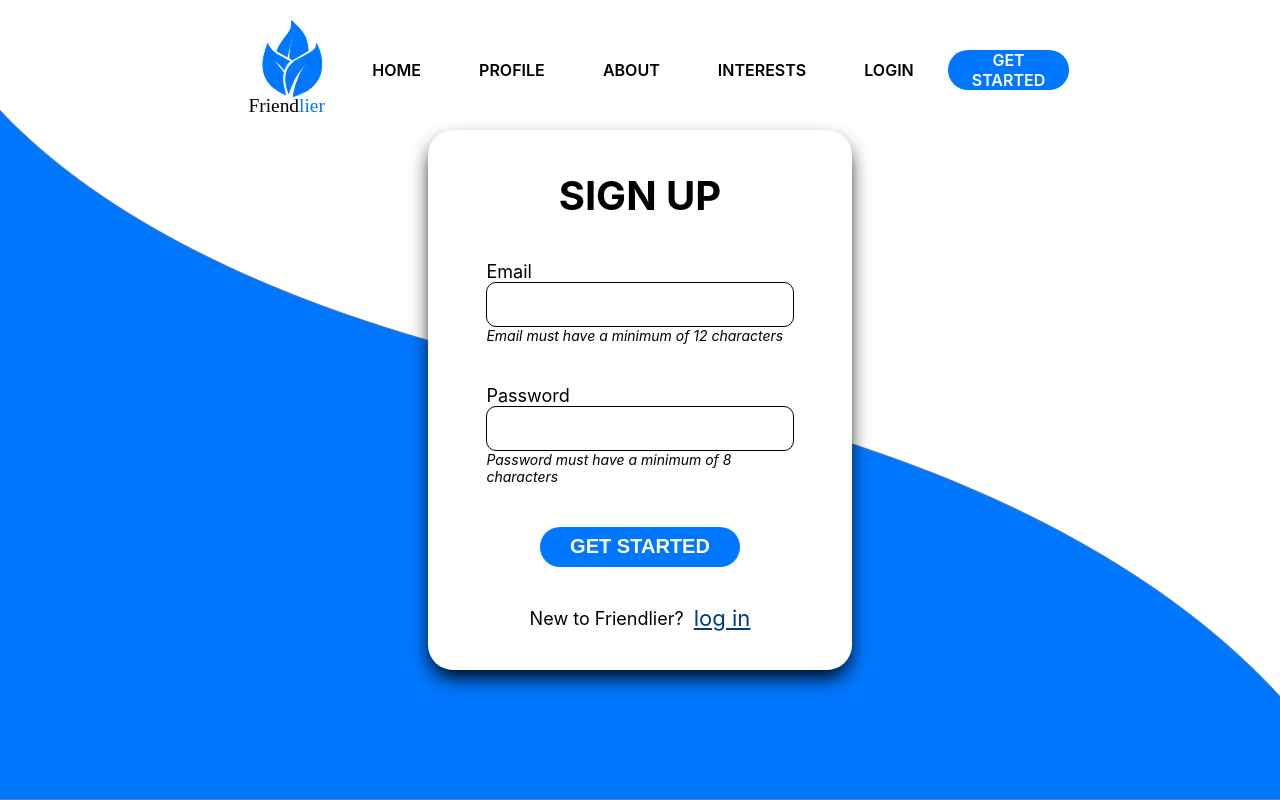
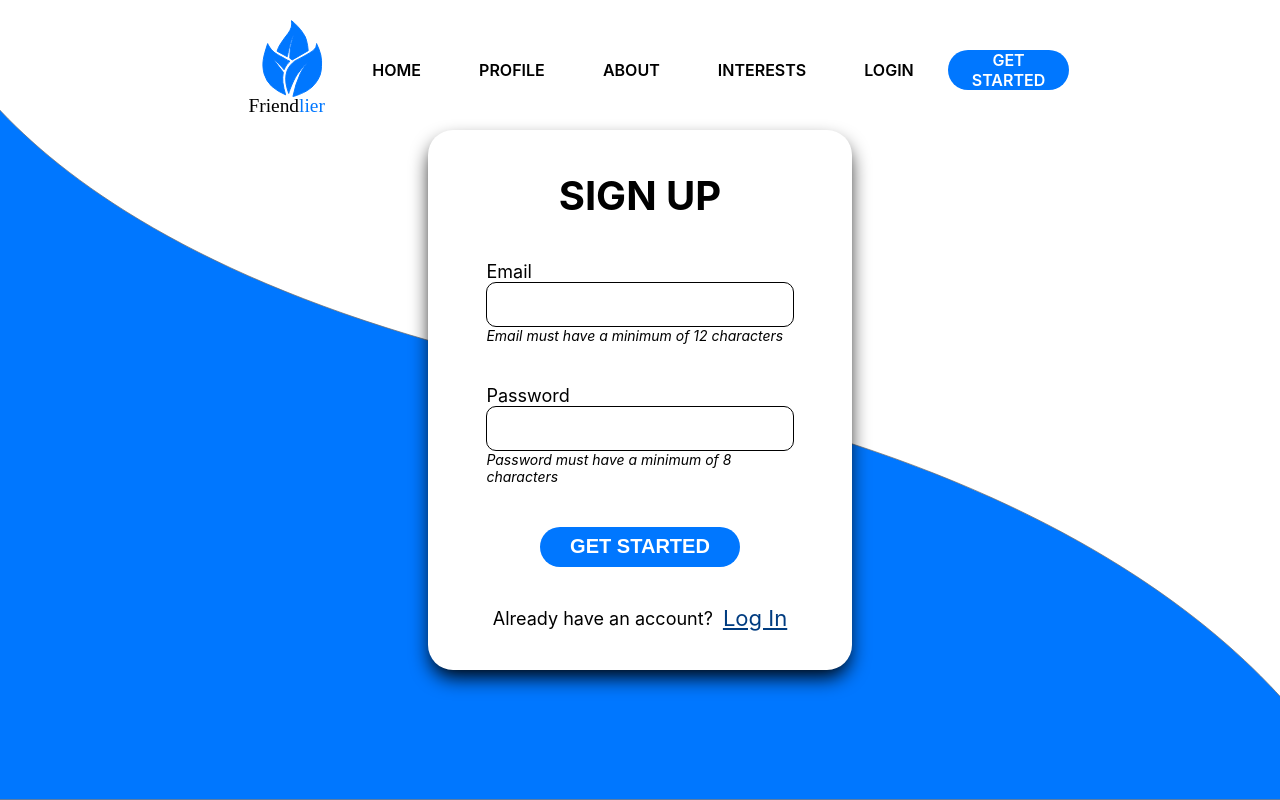
Before and after one commit to Hideir/Mentorship, a React (Create React App) app: page /signup in a window 1280 px wide. Built offline with nearby package versions, Linux system fonts and the light colour scheme.

Commit message:
fixed login button form

```diff
--- a/src/components/CredentialsForm.jsx
+++ b/src/components/CredentialsForm.jsx
@@ -74,10 +74,9 @@ const CredentialsForm = props => {
           {buttonValue}
         </StyledButton>
         <StyledText>
-          New to Friendlier?
-          <StyledSignup to="/signup" primary="true">
-            {props.isLoginPage ? "sign up now" : "log in"}
-          </StyledSignup>
+         {props.isLoginPage ? 'New to Friendlier?' : 'Already have an account?'}
+         {props.isLoginPage ? <StyledSignup to="/signup" primary="true">Sign Up</StyledSignup> : <StyledSignup to="/login" primary="true">Log In</StyledSignup>}
+
         </StyledText>
         {!props.isLoginPage ? null : (
           <StyledLink to="/forgot-credentials">
--- a/src/components/MobileMenu/MobileMenu.jsx
+++ b/src/components/MobileMenu/MobileMenu.jsx
@@ -1,7 +1,7 @@
 import React, {useState} from "react";
 import { Link } from "react-router-dom";
 import { FontAwesomeIcon } from "@fortawesome/react-fontawesome";
-import { faUser, faHome, faCompass, faStar, faPlus } from "@fortawesome/free-solid-svg-icons";
+import { faUser, faHome, faSignInAlt, faSignOutAlt, faPlus } from "@fortawesome/free-solid-svg-icons";
 
 import "./MobileMenu.css";
 
@@ -24,8 +24,8 @@ const MobileMenu = () => {
         <FontAwesomeIcon icon={faHome}/>
         Home
       </Link>
-      <Link to="/discover" className="iconLinks">
-      <FontAwesomeIcon icon={faCompass}/>
+      <Link to="/profile" className="iconLinks">
+      <FontAwesomeIcon icon={faUser}/>
         Profile
       </Link>
       <div id="hamburgerMenuContainer" className={isMobileActive ? 'toggle-active' : null} onClick={handleClick}>
@@ -34,14 +34,11 @@ const MobileMenu = () => {
         </div> */}
         <FontAwesomeIcon icon={faPlus}/>
       </div>
-      <Link to="/discover" className="iconLinks">
-      <FontAwesomeIcon icon={faStar}/>
+      <Link to="/login" className="iconLinks">
+      <FontAwesomeIcon icon={faSignInAlt}/>
         Login
       </Link>
-      <Link to="/login" className="iconLinks">
-      <FontAwesomeIcon icon={faUser}/>
-        Sign Up
-      </Link>
+
     </div>
   );
 };
```
